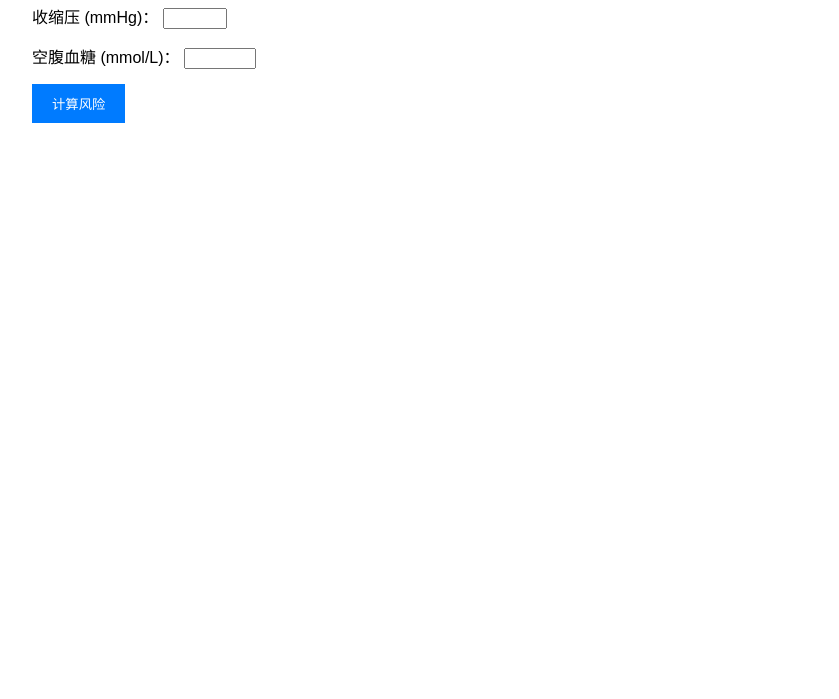
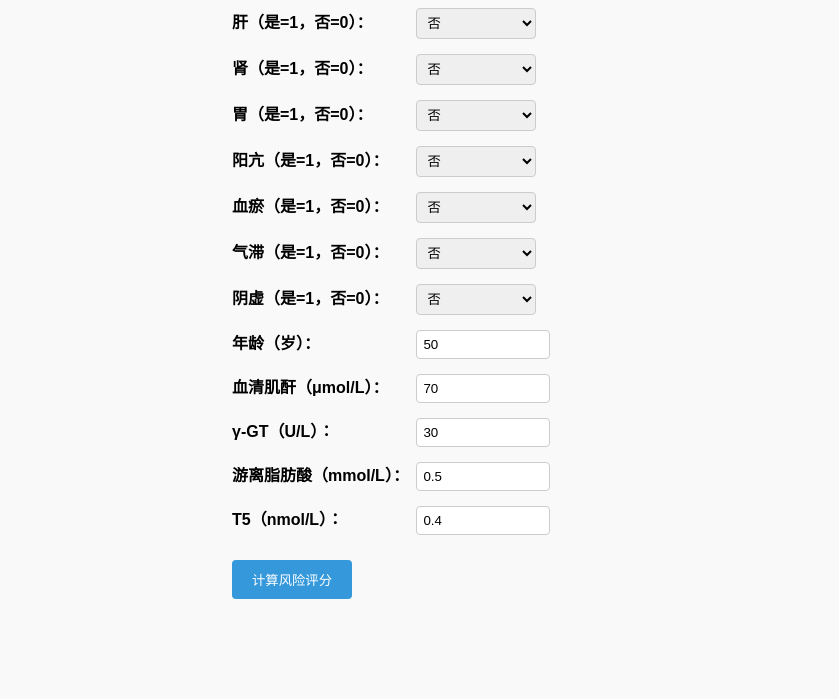
Before and after one commit to naogui99/liwen.github.io, a plain HTML site: page index.html in a window 1280 px wide. Shown: the part 131-830 px from the top of the page, without its empty margins (8-847 px from the left). Before the commit the page ends 800 px from the top, so only its background shows below. Drawn offline with Linux system fonts and the light colour scheme.

Commit message:
添加中医风险评估列线图

```diff
--- a/index.html
+++ b/index.html
@@ -2,66 +2,139 @@
 <html lang="zh">
 <head>
   <meta charset="UTF-8" />
-  <title>风险评估列线图</title>
+  <meta name="viewport" content="width=device-width, initial-scale=1.0"/>
+  <title>中医代谢风险评估列线图</title>
   <style>
-    body { font-family: Arial, sans-serif; margin: 40px; }
-    .form-group { margin-bottom: 15px; }
-    button { padding: 10px 20px; background: #007bff; color: white; border: none; cursor: pointer; }
-    .result { margin-top: 20px; font-weight: bold; color: red; }
+    body { font-family: "Microsoft YaHei", sans-serif; max-width: 800px; margin: 30px auto; padding: 20px; background: #f9f9f9; }
+    h1 { text-align: center; color: #2c3e50; }
+    .form-group { margin: 15px 0; }
+    label { display: inline-block; width: 180px; font-weight: bold; }
+    input[type="number"], select { padding: 6px; width: 120px; border: 1px solid #ccc; border-radius: 4px; }
+    button { background: #3498db; color: white; padding: 10px 20px; border: none; border-radius: 4px; cursor: pointer; margin-top: 10px; }
+    button:hover { background: #2980b9; }
+    #result { margin-top: 20px; padding: 15px; border-radius: 6px; font-size: 18px; font-weight: bold; text-align: center; }
+    .low { background: #d4edda; color: #155724; }
+    .medium { background: #fff3cd; color: #856404; }
+    .high { background: #f8d7da; color: #721c24; }
   </style>
 </head>
 <body>
 
-<h2>请输入您的信息进行风险评估</h2>
+<h1>中医代谢综合征风险评估</h1>
 
 <form id="riskForm">
+  <!-- 二分类变量 -->
   <div class="form-group">
-    <label>年龄：</label>
-    <input type="number" id="age" min="18" max="100" required />
+    <label>肝（是=1，否=0）：</label>
+    <select id="gan"><option value="0">否</option><option value="1">是</option></select>
+  </div>
+  <div class="form-group">
+    <label>肾（是=1，否=0）：</label>
+    <select id="shen"><option value="0">否</option><option value="1">是</option></select>
+  </div>
+  <div class="form-group">
+    <label>胃（是=1，否=0）：</label>
+    <select id="wei"><option value="0">否</option><option value="1">是</option></select>
+  </div>
+  <div class="form-group">
+    <label>阳亢（是=1，否=0）：</label>
+    <select id="yangkang"><option value="0">否</option><option value="1">是</option></select>
+  </div>
+  <div class="form-group">
+    <label>血瘀（是=1，否=0）：</label>
+    <select id="xueyu"><option value="0">否</option><option value="1">是</option></select>
+  </div>
+  <div class="form-group">
+    <label>气滞（是=1，否=0）：</label>
+    <select id="qizhi"><option value="0">否</option><option value="1">是</option></select>
+  </div>
+  <div class="form-group">
+    <label>阴虚（是=1，否=0）：</label>
+    <select id="yinxu"><option value="0">否</option><option value="1">是</option></select>
   </div>
 
+  <!-- 连续变量 -->
   <div class="form-group">
-    <label>收缩压 (mmHg)：</label>
-    <input type="number" id="sbp" min="90" max="250" required />
+    <label>年龄（岁）：</label>
+    <input type="number" id="age" min="20" max="100" value="50" required>
+  </div>
+  <div class="form-group">
+    <label>血清肌酐（μmol/L）：</label>
+    <input type="number" id="creatinine" min="20" max="300" value="70" step="0.1" required>
+  </div>
+  <div class="form-group">
+    <label>γ-GT（U/L）：</label>
+    <input type="number" id="ggt" min="5" max="500" value="30" step="0.1" required>
+  </div>
+  <div class="form-group">
+    <label>游离脂肪酸（mmol/L）：</label>
+    <input type="number" id="ffa" min="0.1" max="2.0" value="0.5" step="0.01" required>
+  </div>
+  <div class="form-group">
+    <label>T5（nmol/L）：</label>
+    <input type="number" id="t5" min="0.1" max="1.0" value="0.4" step="0.001" required>
   </div>
 
-  <div class="form-group">
-    <label>空腹血糖 (mmol/L)：</label>
-    <input type="number" id="glucose" min="3.9" max="20" required />
-  </div>
-
-  <button type="button" onclick="calculateRisk()">计算风险</button>
+  <button type="button" onclick="calculateRisk()">计算风险评分</button>
 </form>
 
-<div id="result" class="result"></div>
+<div id="result"></div>
 
 <script>
 function calculateRisk() {
+  // 获取输入值
+  const gan = parseFloat(document.getElementById("gan").value);
+  const shen = parseFloat(document.getElementById("shen").value);
+  const wei = parseFloat(document.getElementById("wei").value);
+  const yangkang = parseFloat(document.getElementById("yangkang").value);
+  const xueyu = parseFloat(document.getElementById("xueyu").value);
+  const qizhi = parseFloat(document.getElementById("qizhi").value);
+  const yinxu = parseFloat(document.getElementById("yinxu").value);
   const age = parseFloat(document.getElementById("age").value);
-  const sbp = parseFloat(document.getElementById("sbp").value);
-  const glucose = parseFloat(document.getElementById("glucose").value);
+  const creatinine = parseFloat(document.getElementById("creatinine").value);
+  const ggt = parseFloat(document.getElementById("ggt").value);
+  const ffa = parseFloat(document.getElementById("ffa").value);
+  const t5 = parseFloat(document.getElementById("t5").value);
 
-  // 假设的评分公式（实际需根据医学模型调整）
-  let score = 0;
-  score += (age - 40) * 0.5;           // 年龄权重
-  score += (sbp - 120) * 0.3;          // 收缩压权重
-  score += (glucose - 5.6) * 0.8;      // 血糖权重
+  // 线性预测得分（基于逻辑回归系数）
+  let score =
+    -4.3 +
+    0.85 * gan +
+    0.62 * shen +
+    0.41 * wei +
+    0.53 * yangkang +
+    0.77 * xueyu +
+    0.69 * qizhi +
+    0.58 * yinxu +
+    0.021 * age +
+    0.008 * creatinine +
+    0.003 * ggt +
+    0.42 * ffa +
+    (-1.2) * t5;
 
-  // 风险等级判断
-  let level, message;
-  if (score < 10) {
+  // 风险等级划分（根据数据分布设定阈值）
+  let level, className, message;
+  if (score < -1.0) {
     level = "低风险";
-    message = "您的风险较低，继续保持健康生活方式。";
-  } else if (score < 20) {
+    className = "low";
+    message = "当前风险较低，建议保持健康生活方式。";
+  } else if (score < 1.0) {
     level = "中风险";
-    message = "您的风险处于中等水平，请注意定期体检。";
+    className = "medium";
+    message = "存在中度风险，建议定期体检并咨询医生。";
   } else {
     level = "高风险";
-    message = "您的综合评分为高风险，请尽快就医评估。";
+    className = "high";
+    message = "综合评分为高风险，请尽快就医评估！";
   }
 
-  document.getElementById("result").innerHTML =
-    `<strong>风险等级：${level}</strong><br>${message}`;
+  // 显示结果
+  document.getElementById("result").innerHTML = `
+    <div>风险评分：<strong>${score.toFixed(2)}</strong></div>
+    <div>风险等级：<strong>${level}</strong></div>
+    <div>${message}</div>
+  `;
+  document.getElementById("result").className = className;
 }
 </script>
 
```
